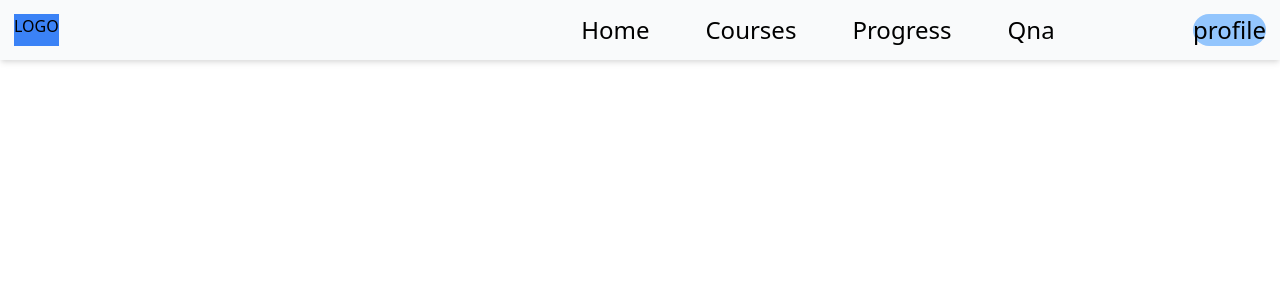
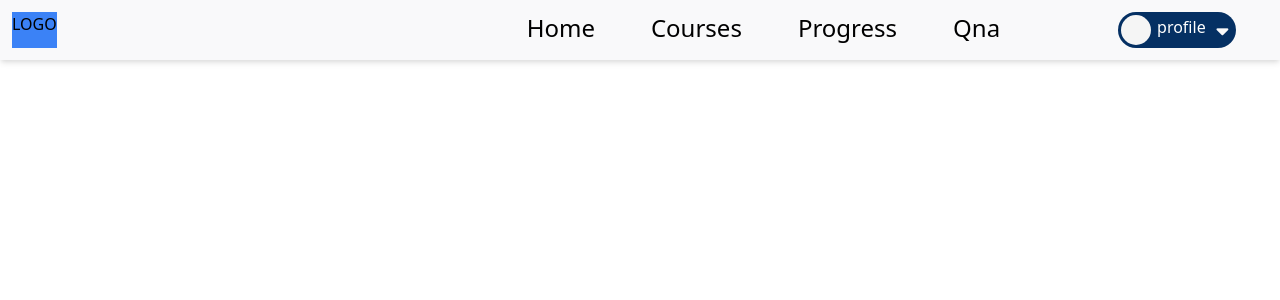
Before and after one commit to dsckiet/tech-geekz-frontend, a React (Create React App) app: page / in a window 1280 px wide. Shown: the top 300 px of the page. Built offline with nearby package versions, Linux system fonts and the light colour scheme.

Commit message:
--ProfileInNav--

```diff
--- a/public/index.html
+++ b/public/index.html
@@ -15,6 +15,7 @@
       user's mobile device or desktop. See https://developers.google.com/web/fundamentals/web-app-manifest/
     -->
     <link rel="manifest" href="%PUBLIC_URL%/manifest.json" />
+    <link rel="stylesheet" href="https://use.fontawesome.com/releases/v5.15.4/css/all.css" integrity="sha384-DyZ88mC6Up2uqS4h/KRgHuoeGwBcD4Ng9SiP4dIRy0EXTlnuz47vAwmeGwVChigm" crossorigin="anonymous">
     <!--
       Notice the use of %PUBLIC_URL% in the tags above.
       It will be replaced with the URL of the `public` folder during the build.
--- a/src/components/NavBar.js
+++ b/src/components/NavBar.js
@@ -1,11 +1,12 @@
 import React from "react";
 import { NavLink } from "react-router-dom";
+import "./navbar.css";
 
 function NavBar() {
   return (
-    <div className="p-3.5 w-full h-15 bg-gray-50 shadow-md flex justify-between">
+    <nav className="p-3 w-full h-15 shadow-md flex justify-between navbar">
       <div className="bg-blue-500">LOGO</div>
-      <nav className="pl-96">
+      <div className="pl-96">
         <NavLink exact to="/" className="text-2xl px-7">
           Home
         </NavLink>
@@ -21,9 +22,13 @@ function NavBar() {
         <NavLink exact to="/Qna" className="text-2xl px-7">
           Qna
         </NavLink>
-      </nav>
-      <div className="text-2xl bg-blue-300 rounded-full">profile</div>
-    </div>
+      </div>
+      <div className=" profile-dropdown flex">
+        <div className="circle"></div>
+        <div className="text-m profile">profile</div>
+        <i class="fas fa-sort-down fa-lg icon"></i>
+      </div>
+    </nav>
   );
 }
 
--- /dev/null
+++ b/src/components/navbar.css
@@ -0,0 +1,30 @@
+.navbar {
+  background-color: #f9f9fa;
+}
+
+.profile-dropdown {
+  background-color: #053063;
+  /* height: 30px; */
+  border-radius: 30px;
+  margin: 0 2rem;
+}
+
+.profile {
+  /* background-color: #053063; */
+  color: white;
+  margin: 3px;
+}
+
+.circle {
+  width: 30px;
+  height: 30px;
+  background-color: whitesmoke;
+  margin: 3px;
+  border-radius: 50px;
+}
+
+.icon {
+  margin: 3px;
+  padding: 4px;
+  color: #f9f9fa;
+}
```
